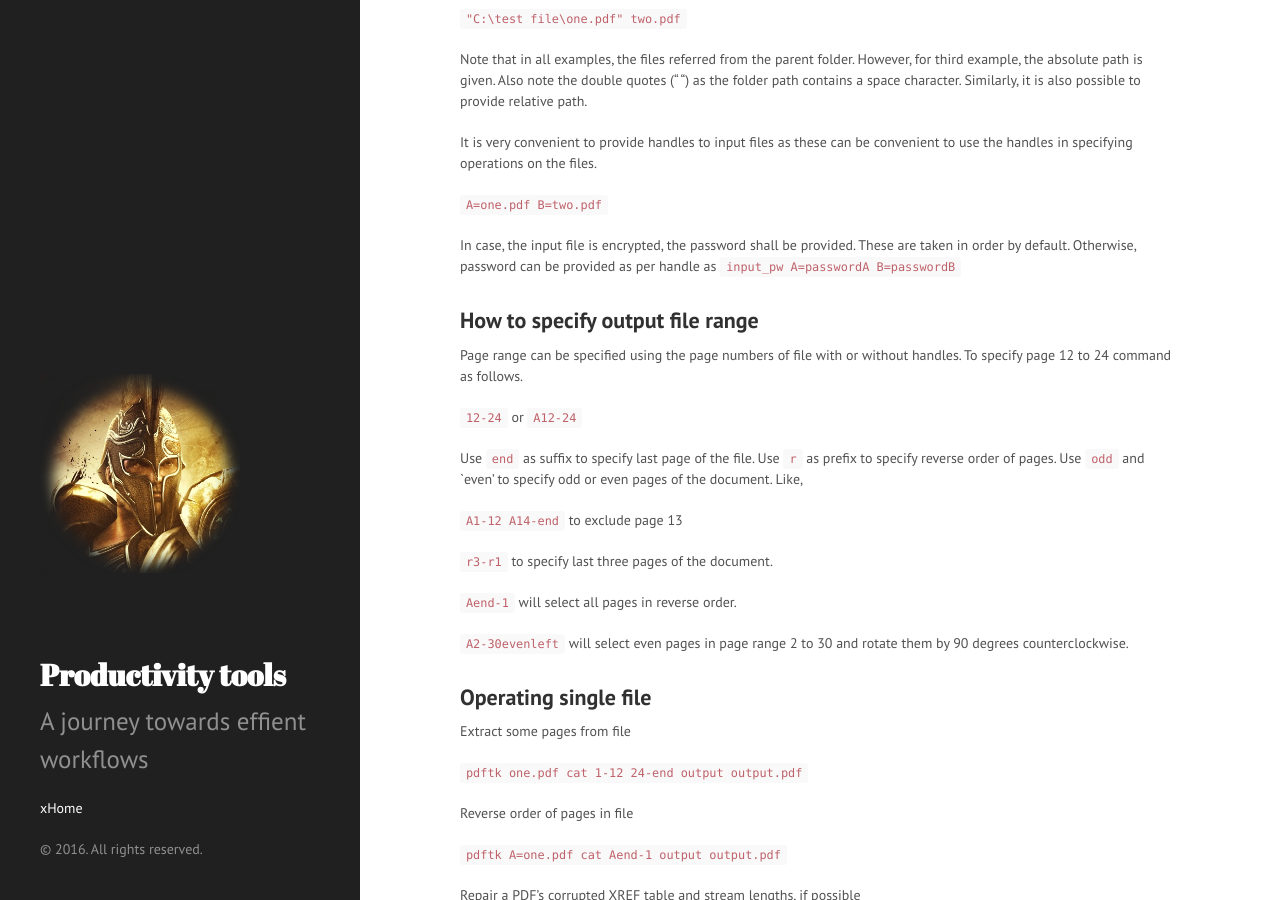
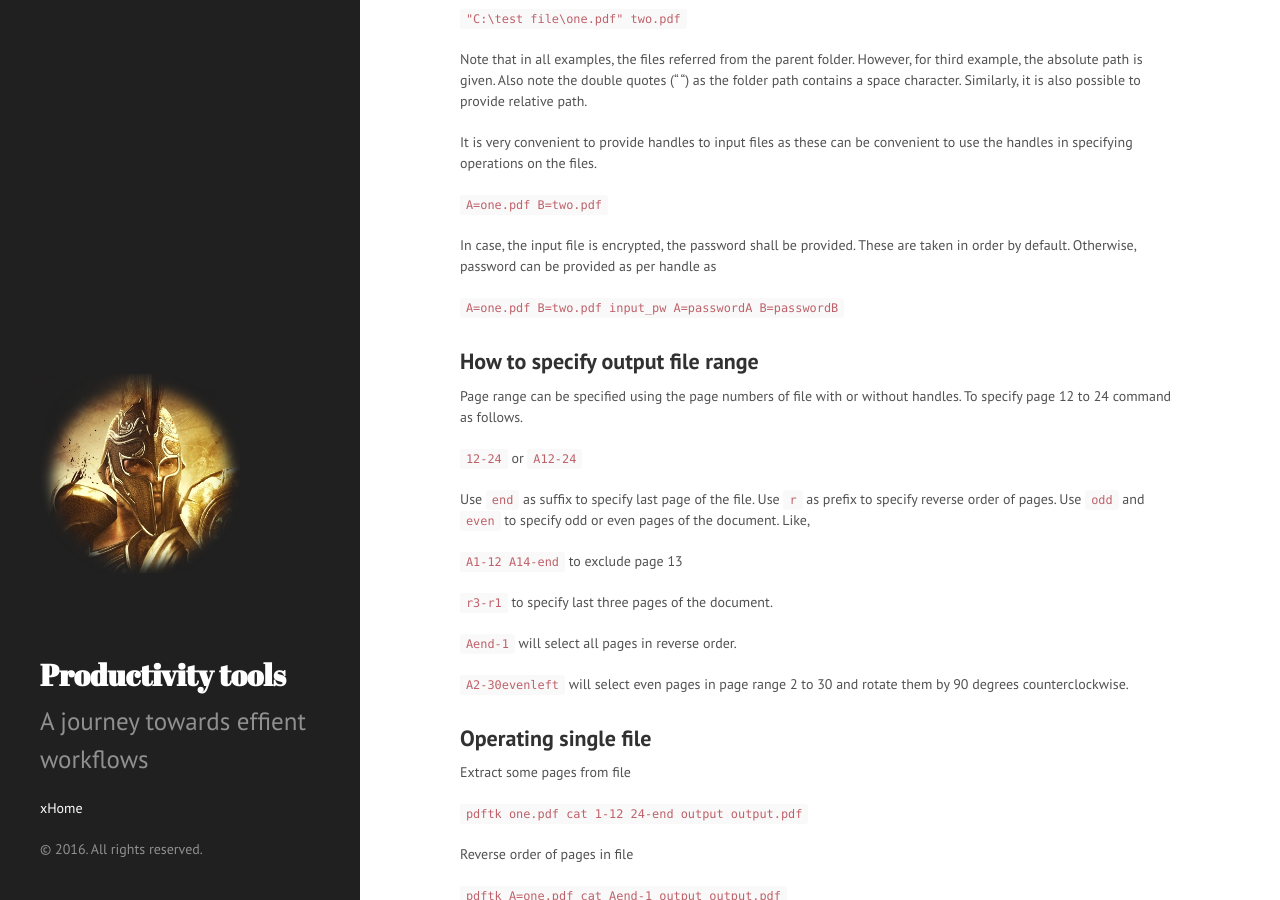
Before and after one commit to MaheshTK/MaheshTK.github.io, a Jekyll site: the page built from _posts/2016-08-03-manipulating-pdf-files.markdown, in a window 1280 px wide and 900 px high, scrolled down 2145 px. Built offline with Jekyll 4.4.1, drawn with Linux system fonts in a browser that asks for light colours.

Commit message:
Post update: Manipulating pdf files using pdftk

```diff
--- a/_posts/2016-08-03-manipulating-pdf-files.markdown
+++ b/_posts/2016-08-03-manipulating-pdf-files.markdown
@@ -76,7 +76,9 @@ It is very convenient to provide handles to input files as these can be convenie
 
 `A=one.pdf B=two.pdf`
 
-In case, the input file is encrypted, the password shall be provided. These are taken in order by default. Otherwise, password can be provided as per handle as `input_pw  A=passwordA B=passwordB`
+In case, the input file is encrypted, the password shall be provided. These are taken in order by default. Otherwise, password can be provided as per handle as
+
+`A=one.pdf B=two.pdf input_pw  A=passwordA B=passwordB`
 
 ### How to specify output file range
 
@@ -84,7 +86,7 @@ Page range can be specified using the page numbers of file with or without handl
 
 `12-24` or `A12-24`
 
-Use `end` as suffix to specify last page of the file. Use `r` as prefix to specify reverse order of pages. Use `odd` and `even' to specify odd or even pages of the document. Like,
+Use `end` as suffix to specify last page of the file. Use `r` as prefix to specify reverse order of pages. Use `odd` and `even` to specify odd or even pages of the document. Like,
 
 `A1-12 A14-end` to exclude page 13
 
```
